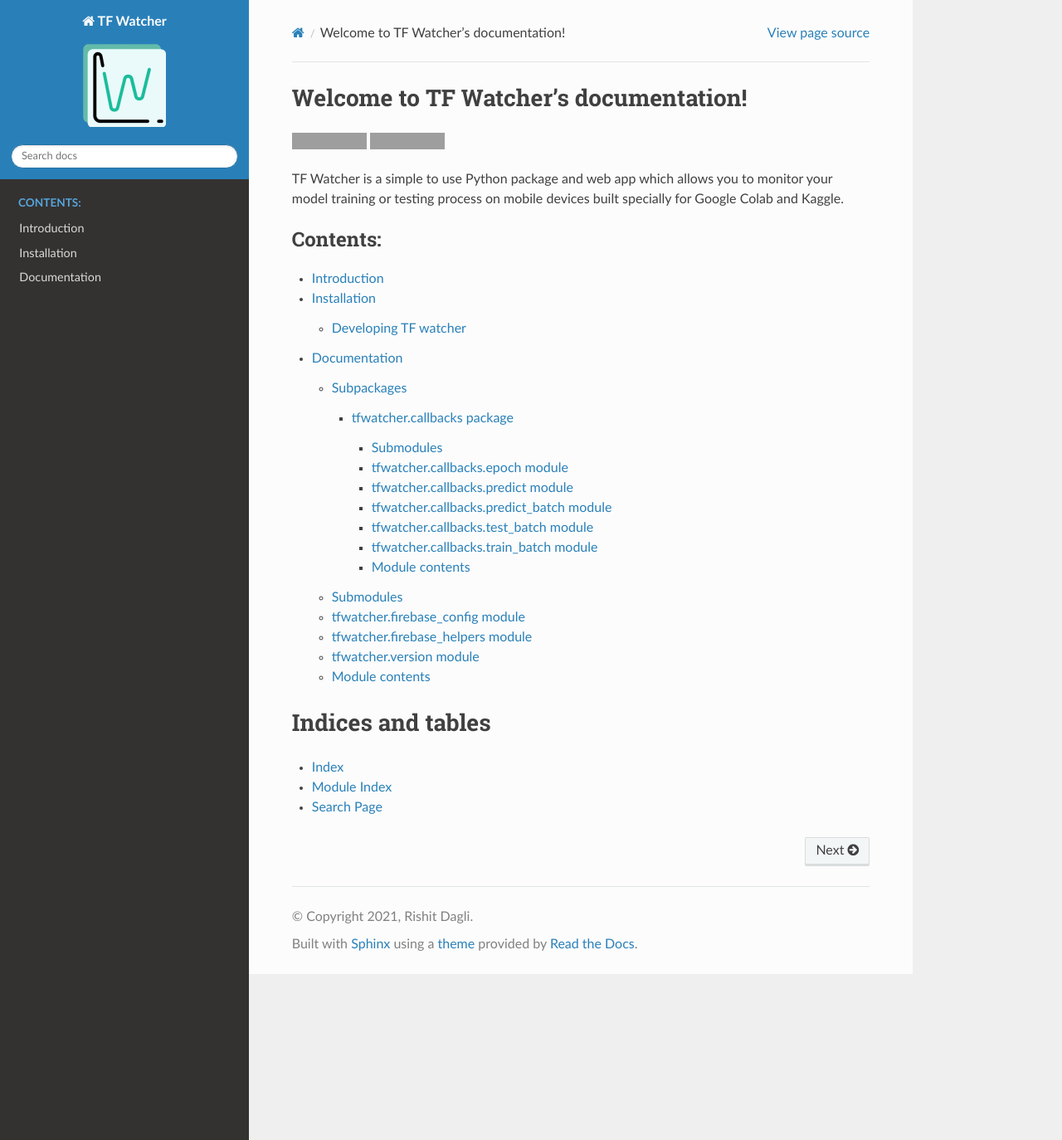
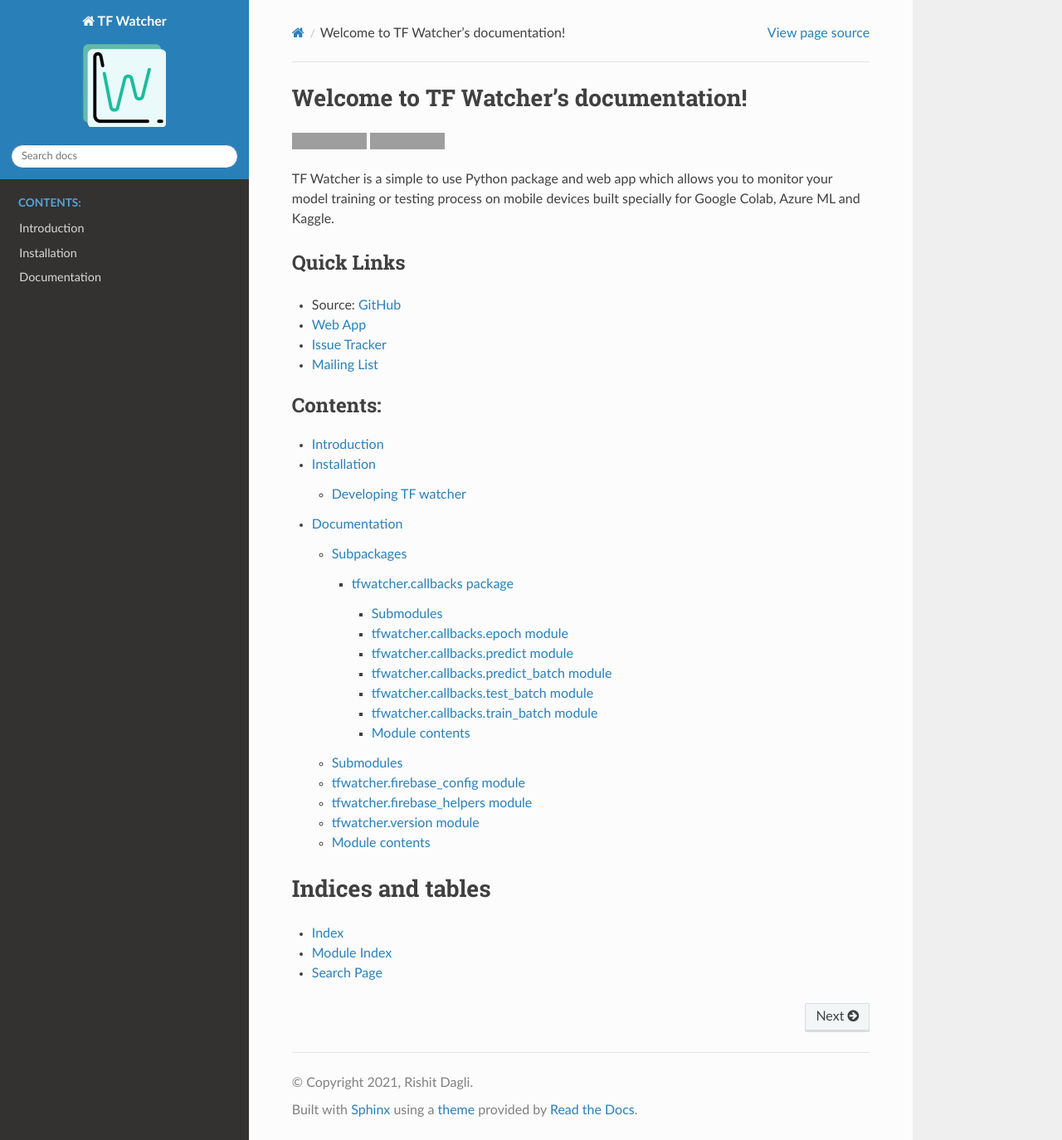
Before and after one commit to Rishit-dagli/TF-Watcher, a Sphinx documentation site: the page built from docs/source/index.rst, in a window 1280 px wide and 1374 px high. Shown: the whole window at 83% size. Built offline with Sphinx 7.4.7 and the Read the Docs theme 2.0.0, drawn with Linux system fonts in a browser that asks for light colours; grey boxes are pictures that could not be loaded.

Commit message:
Add quick links to docs homepage

```diff
--- a/docs/source/index.rst
+++ b/docs/source/index.rst
@@ -14,7 +14,15 @@ Welcome to TF Watcher's documentation!
 
 TF Watcher is a simple to use Python package and web app which allows you to monitor
 your model training or testing process on mobile devices built specially for Google
-Colab and Kaggle.
+Colab, Azure ML and Kaggle.
+
+Quick Links
+------------
+
+* Source: `GitHub <https://github.com/Rishit-dagli/TF-Watcher>`_
+* `Web App <TODO>`_
+* `Issue Tracker <https://github.com/Rishit-dagli/TF-Watcher/issues>`_
+* `Mailing List <https://groups.google.com/g/tf-watcher>`_
 
 .. toctree::
    :maxdepth: 4
```
